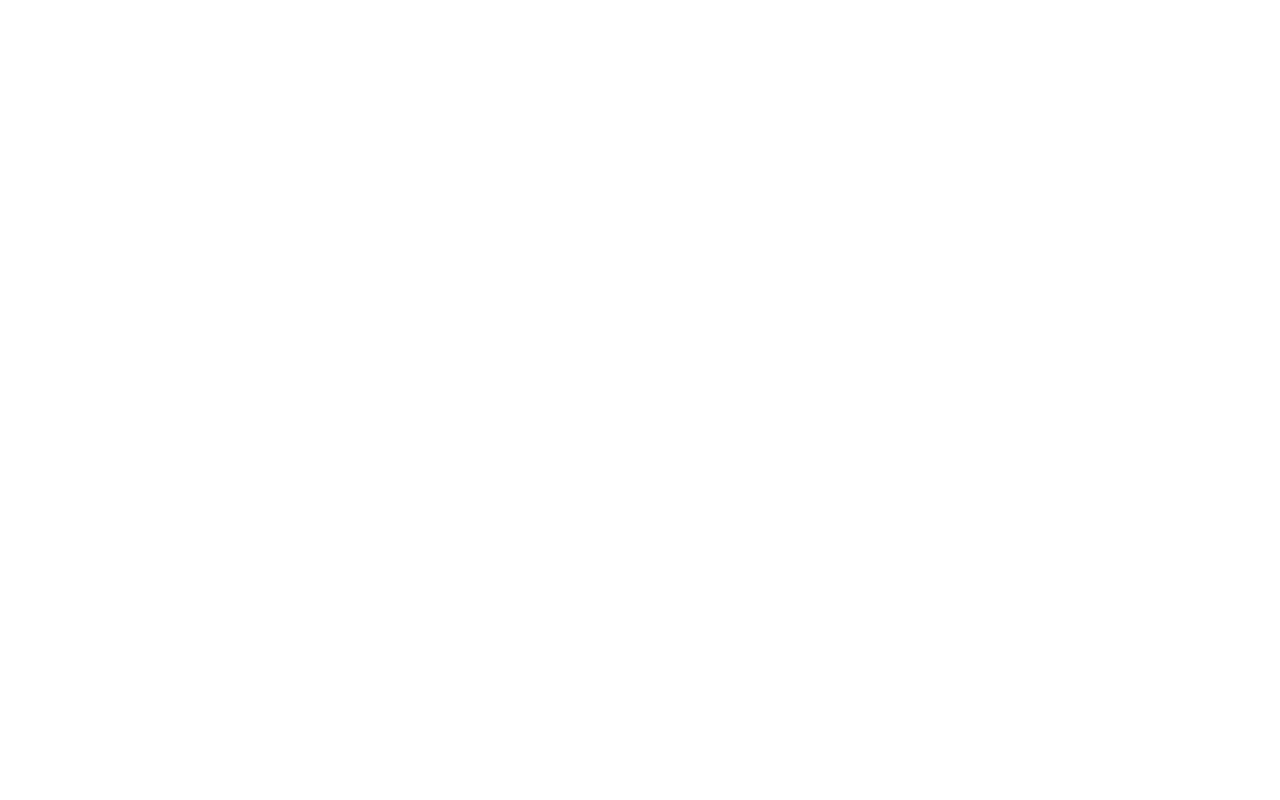
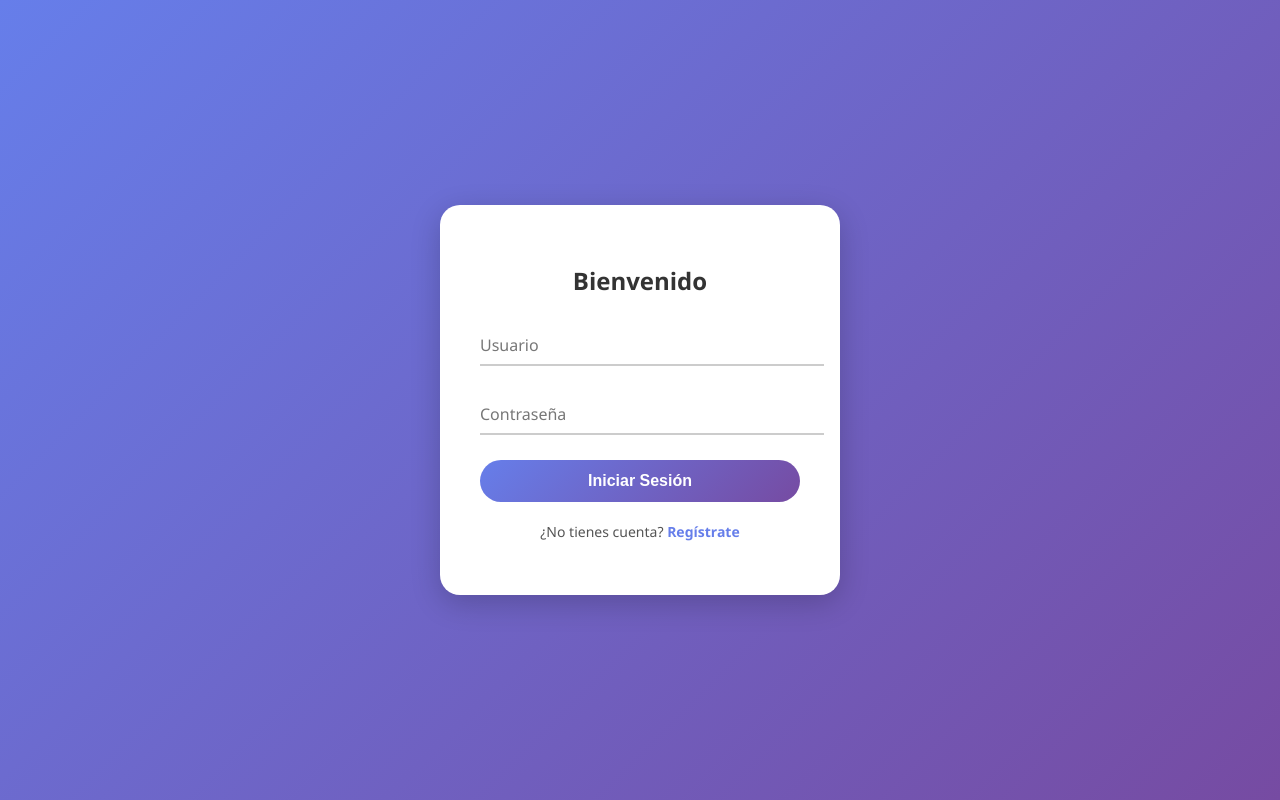
Before and after one commit to Andy-tech-m/Desarrollo_de_plataforma, a plain HTML site: page index.html in a window 1280 px wide. Drawn offline with Linux system fonts and the light colour scheme.

Commit message:
avance del login

```diff
--- a/index.html
+++ b/index.html
@@ -1,11 +1,30 @@
 <!DOCTYPE html>
-<html lang="en">
+<html lang="es">
 <head>
-    <meta charset="UTF-8">
-    <meta name="viewport" content="width=device-width, initial-scale=1.0">
-    <title>Document</title>
+  <meta charset="UTF-8">
+  <meta name="viewport" content="width=device-width, initial-scale=1.0">
+  <title>Login</title>
+  <link rel="stylesheet" href="styles.css">
 </head>
 <body>
+  <div class="login-box">
+    <h2>Bienvenido</h2>
+    <form id="loginForm">
+      <div class="input-group">
+        <input type="text" id="username" required>
+        <label>Usuario</label>
+      </div>
 
+      <div class="input-group">
+        <input type="password" id="password" required>
+        <label>Contraseña</label>
+      </div>
+
+      <button type="submit">Iniciar Sesión</button>
+      <p class="register-link">¿No tienes cuenta? <a href="#">Regístrate</a></p>
+    </form>
+  </div>
+
+  <script src="script.js"></script>
 </body>
 </html>
--- a/script.js
+++ b/script.js
@@ -0,0 +1,19 @@
+document.getElementById("loginForm").addEventListener("submit", function(e) {
+  e.preventDefault(); // evita que se recargue la página
+
+  // Usuario y contraseña correctos (puedes cambiarlos)
+  const correctUser = "admin";
+  const correctPass = "1234";
+
+  // Valores ingresados
+  const user = document.getElementById("username").value;
+  const pass = document.getElementById("password").value;
+
+  if (user === correctUser && pass === correctPass) {
+    alert("✅ Bienvenido " + user);
+    // Aquí podrías redirigir a otra página si quieres
+    // window.location.href = "dashboard.html";
+  } else {
+    alert("❌ Usuario o contraseña incorrectos");
+  }
+});
--- /dev/null
+++ b/styles.css
@@ -0,0 +1,101 @@
+body {
+  margin: 0;
+  padding: 0;
+  font-family: 'Segoe UI', sans-serif;
+  height: 100vh;
+  display: flex;
+  justify-content: center;
+  align-items: center;
+  background: linear-gradient(135deg, #667eea, #764ba2);
+}
+
+.login-box {
+  background: #fff;
+  padding: 40px;
+  border-radius: 20px;
+  box-shadow: 0 8px 30px rgba(0,0,0,0.2);
+  width: 320px;
+  text-align: center;
+  animation: fadeIn 1s ease-in-out;
+}
+
+@keyframes fadeIn {
+  from { opacity: 0; transform: translateY(-20px); }
+  to { opacity: 1; transform: translateY(0); }
+}
+
+.login-box h2 {
+  margin-bottom: 25px;
+  color: #333;
+}
+
+.input-group {
+  position: relative;
+  margin-bottom: 25px;
+}
+
+.input-group input {
+  width: 100%;
+  padding: 12px;
+  border: none;
+  border-bottom: 2px solid #ccc;
+  outline: none;
+  font-size: 16px;
+  transition: 0.3s;
+}
+
+.input-group label {
+  position: absolute;
+  left: 0;
+  top: 12px;
+  color: #777;
+  font-size: 16px;
+  transition: 0.3s;
+  pointer-events: none;
+}
+
+.input-group input:focus,
+.input-group input:valid {
+  border-bottom: 2px solid #667eea;
+}
+
+.input-group input:focus + label,
+.input-group input:valid + label {
+  top: -10px;
+  font-size: 13px;
+  color: #667eea;
+}
+
+button {
+  width: 100%;
+  padding: 12px;
+  background: linear-gradient(135deg, #667eea, #764ba2);
+  border: none;
+  border-radius: 30px;
+  color: white;
+  font-size: 16px;
+  font-weight: bold;
+  cursor: pointer;
+  transition: 0.3s;
+}
+
+button:hover {
+  background: linear-gradient(135deg, #5a67d8, #6b46c1);
+  transform: scale(1.05);
+}
+
+.register-link {
+  margin-top: 20px;
+  font-size: 14px;
+  color: #555;
+}
+
+.register-link a {
+  color: #667eea;
+  text-decoration: none;
+  font-weight: bold;
+}
+
+.register-link a:hover {
+  text-decoration: underline;
+}
```
Also changed, not shown: style.css (deleted).
